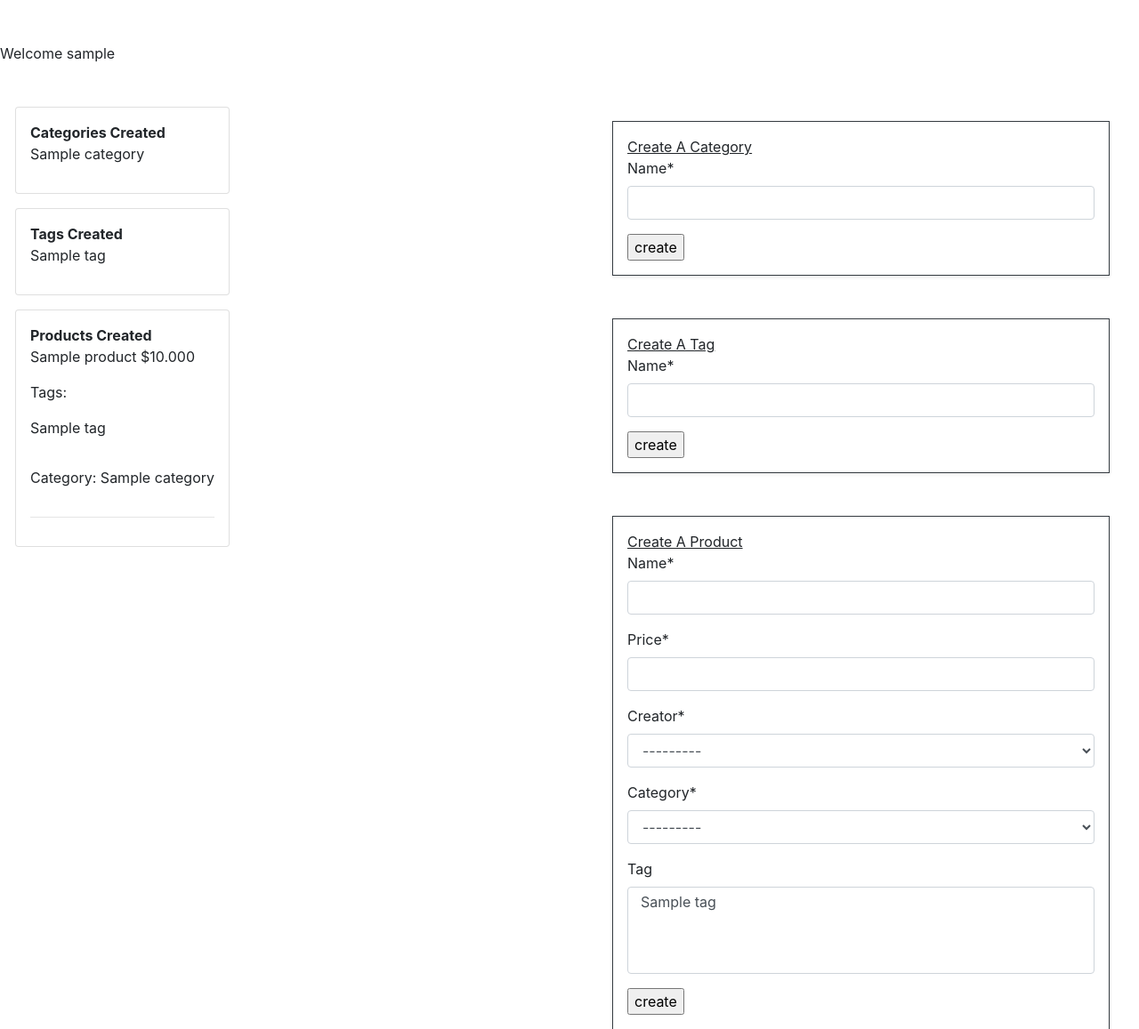
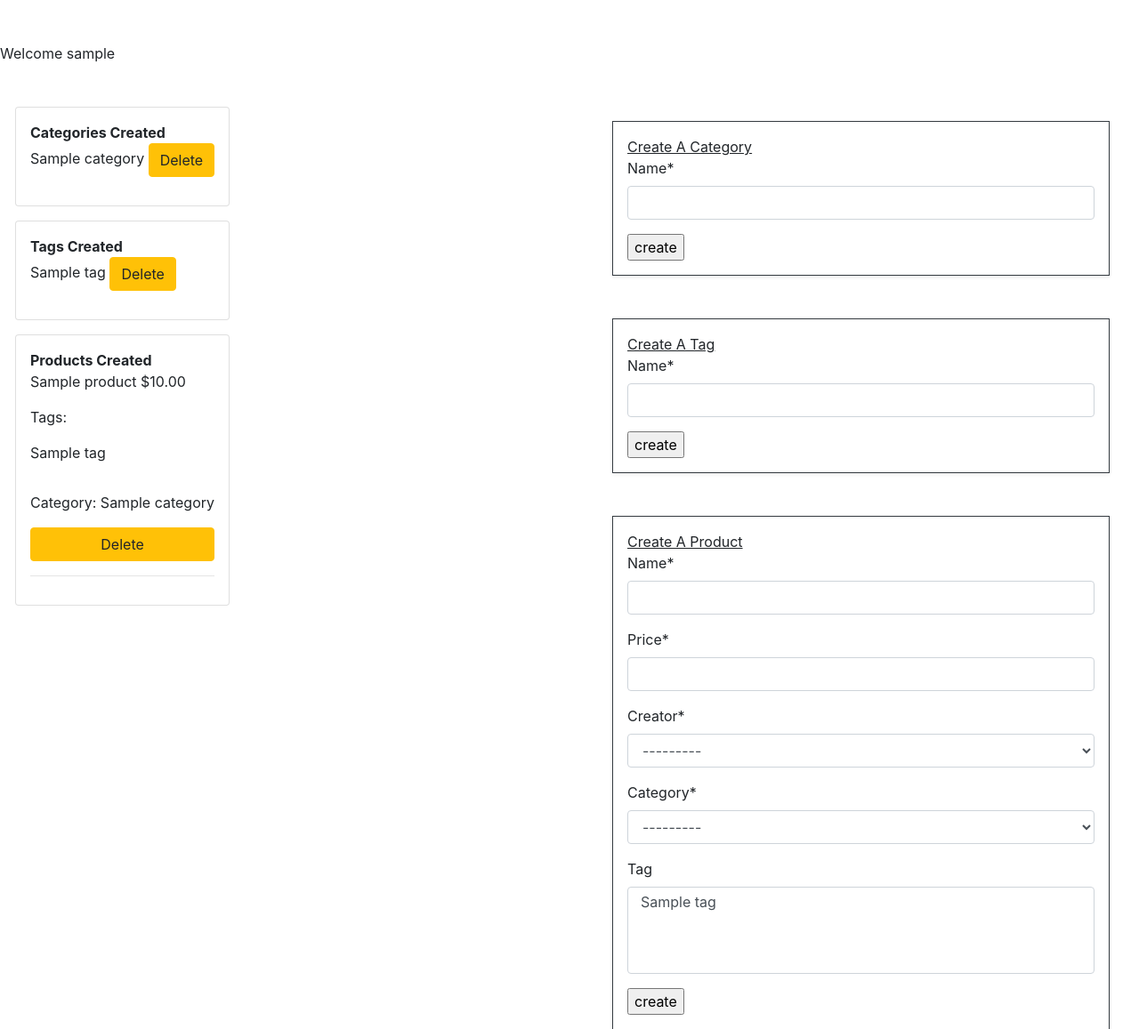
Before and after one commit to elch93/tgc-proj4-django2, a Django app: page /manage_product/ in a window 1280 px wide. Shown: the top 1157 px of the page at 89% size. Run offline with Django 3.2, Linux system fonts and the light colour scheme; a user stored in the database is signed in; tables that the repository leaves empty hold one stand-in row (values such as "Sample post"); some libraries are stand-ins or nearby versions.

Commit message:
added delete functionality for site owner

```diff
--- a/manage_product/models.py
+++ b/manage_product/models.py
@@ -23,7 +23,7 @@ class Tag(models.Model):
 
 class Product(models.Model):
     name = models.CharField(max_length=255, blank=False)
-    price = models.DecimalField(max_digits=10, decimal_places=3, blank=False)
+    price = models.DecimalField(max_digits=10, decimal_places=2, blank=False)
     creator = models.ForeignKey(User, on_delete=models.SET_NULL, null=True)
     category = models.ForeignKey(
         Category, on_delete=models.SET_NULL, null=True)
--- a/manage_product/templates/manage_product/manage.template.html
+++ b/manage_product/templates/manage_product/manage.template.html
@@ -12,13 +12,13 @@
         <div class="card p-3 m-3">
             <b>Categories Created</b>
             {% for i in categories %}
-            <p>{{i}}</p>
+            <p>{{i}} <a class="btn-warning btn" href="{% url 'delete' item_type='category' item_id=i.id %}">Delete</a></p>
             {% endfor %}
         </div>
         <div class="card p-3 m-3">
             <b>Tags Created</b>
             {% for i in tags %}
-            <p>{{i}}</p>
+            <p>{{i}} <a class="btn-warning btn" href="{% url 'delete' item_type='tag' item_id=i.id %}">Delete</a></p>
             {% endfor %}
         </div>
         <div class="card p-3 m-3">
@@ -30,6 +30,7 @@
             </p>
 
             <p>Category: {{i.category}}</p>
+            <a class="btn-warning btn" href="{% url 'delete' item_type='product' item_id=i.id %}">Delete</a>
             <hr>
             {% endfor %}
         </div>
--- a/manage_product/urls.py
+++ b/manage_product/urls.py
@@ -4,4 +4,5 @@ from . import views
 
 urlpatterns = [
     path('', views.index, name='manage_home'),
+    path('delete/<item_type>/<item_id>', views.delete, name='delete')
 ]
--- a/manage_product/views.py
+++ b/manage_product/views.py
@@ -43,3 +43,24 @@ def index(request):
             pform.save()
 
         return redirect(reverse(index))
+
+
+@login_required
+def delete(request, item_type, item_id):
+    if item_type == 'category':
+        item = get_object_or_404(Category, pk=item_id)
+    if item_type == 'tag':
+        item = get_object_or_404(Tag, pk=item_id)
+    if item_type == 'product':
+        item = get_object_or_404(Product, pk=item_id)
+
+    context = {
+        'item': item,
+        'item_type': item_type.capitalize()
+    }
+
+    if request.method == 'GET':
+        return render(request, 'manage_product/delete.template.html', context)
+    if request.method == 'POST':
+        item.delete()
+        return redirect(reverse(index))
```
Also changed, not shown: manage_product/templates/manage_product/delete.template.html (added, +10 -0 lines), manage_product/migrations/0003_auto_20200520_1734.py (added).
